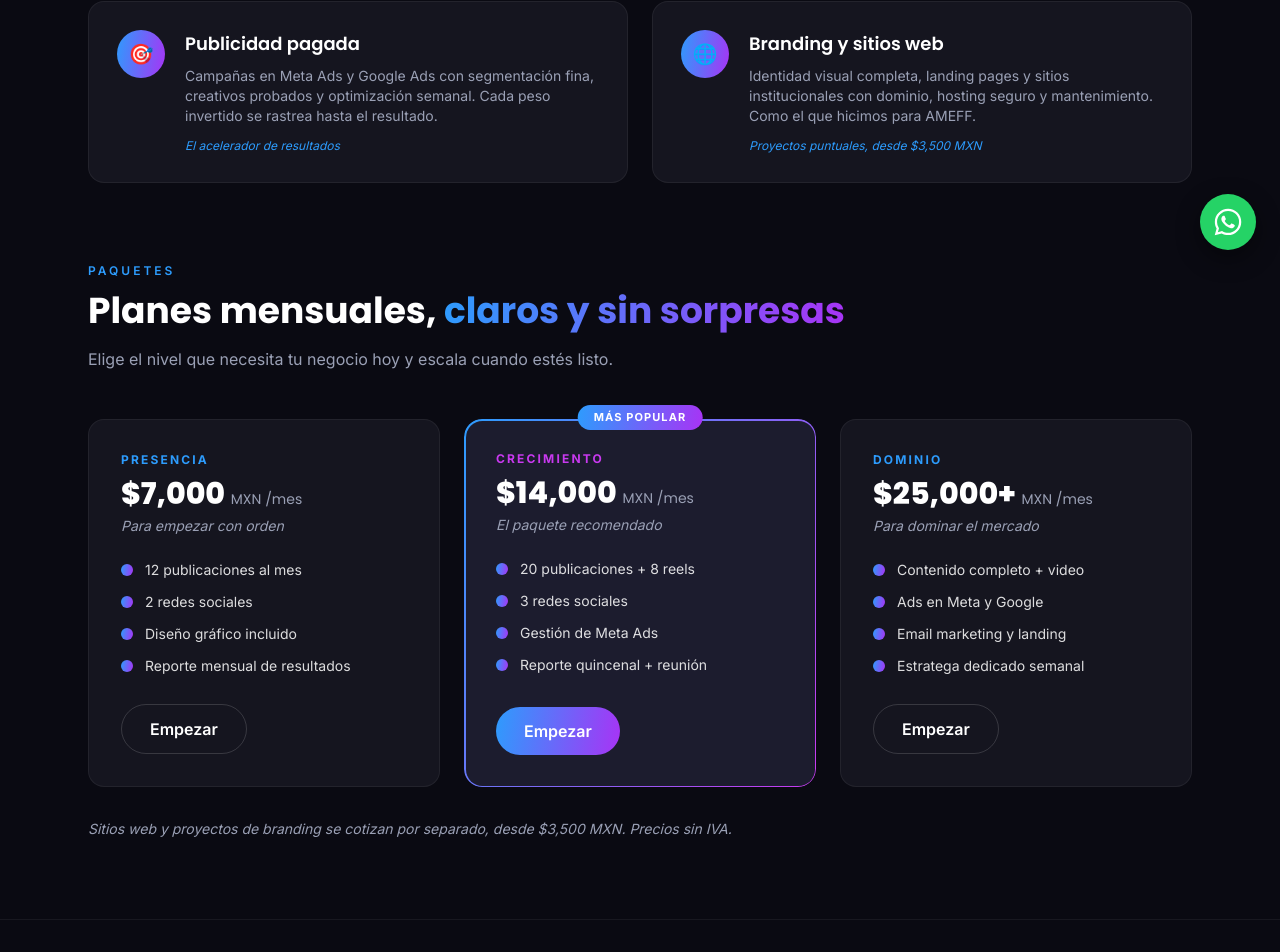
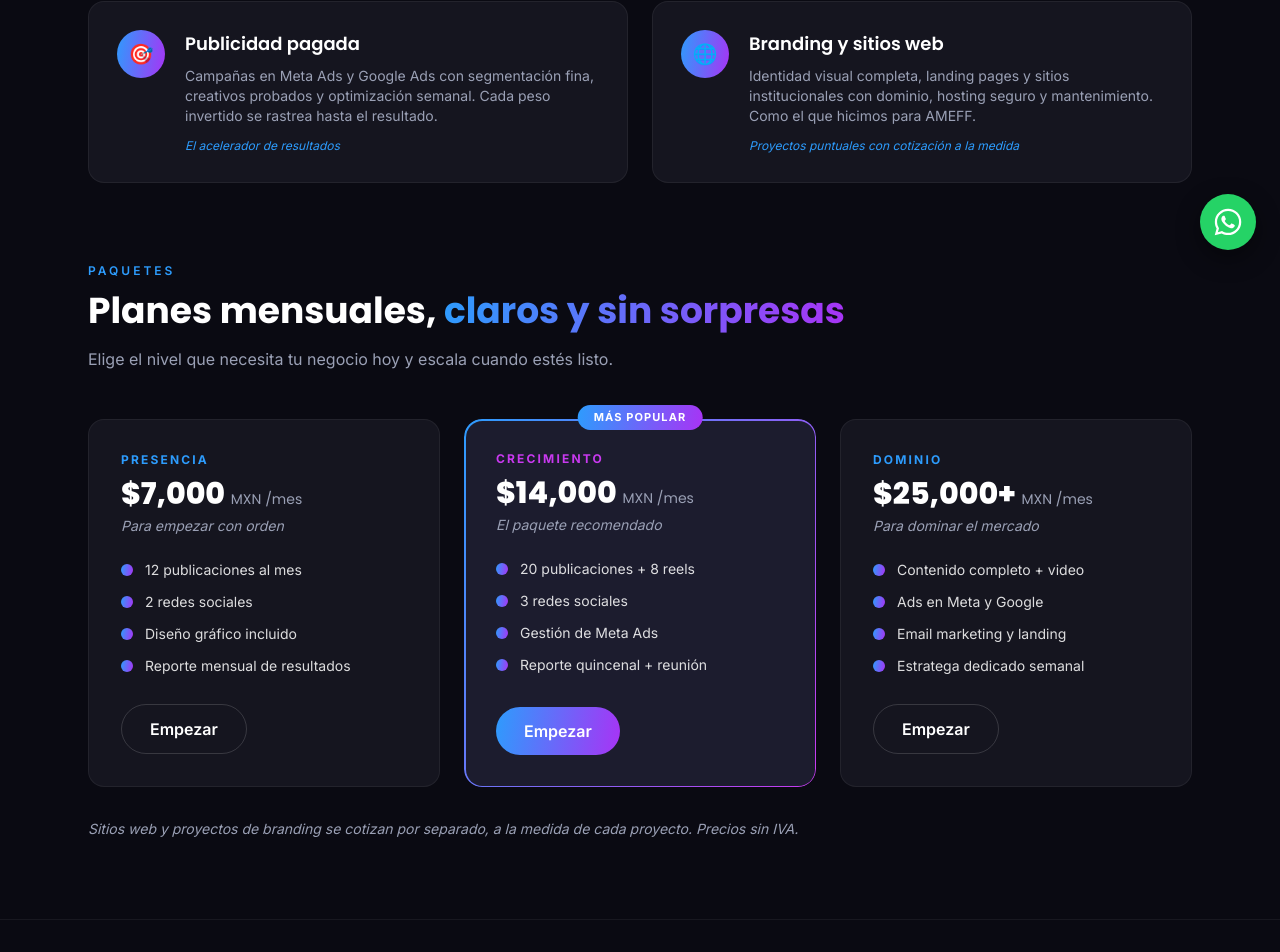
Before and after one commit to novumarketing/novu-web, a Next.js app: page /servicios in a window 1280 px wide. Shown: the part 526-1478 px from the top of the page. Built offline with nearby package versions, Linux system fonts and the light colour scheme.

Commit message:
Add files via upload

```diff
--- a/app/servicios/page.jsx
+++ b/app/servicios/page.jsx
@@ -6,7 +6,7 @@ const servicios = [
   ["📱", "Gestión de redes sociales", "Nos volvemos tu equipo de redes: estrategia mensual, calendario de contenido, publicación, respuesta a comentarios y mensajes. Tu marca activa todos los días, sin que tú pierdas tiempo.", "El servicio ancla del plan mensual"],
   ["🎬", "Creación de contenido", "Reels que la gente sí ve, diseño gráfico alineado a tu marca, textos que venden y sesiones de foto/video. Todo pensado para convertir, no solo para verse bonito.", "Lo que diferencia a NOVU visualmente"],
   ["🎯", "Publicidad pagada", "Campañas en Meta Ads y Google Ads con segmentación fina, creativos probados y optimización semanal. Cada peso invertido se rastrea hasta el resultado.", "El acelerador de resultados"],
-  ["🌐", "Branding y sitios web", "Identidad visual completa, landing pages y sitios institucionales con dominio, hosting seguro y mantenimiento. Como el que hicimos para AMEFF.", "Proyectos puntuales, desde $3,500 MXN"],
+  ["🌐", "Branding y sitios web", "Identidad visual completa, landing pages y sitios institucionales con dominio, hosting seguro y mantenimiento. Como el que hicimos para AMEFF.", "Proyectos puntuales con cotización a la medida"],
 ];
 
 const planes = [
@@ -56,7 +56,7 @@ export default function Servicios() {
             </div>
           ))}
         </div>
-        <p className="mt-8 text-sm italic text-muted">Sitios web y proyectos de branding se cotizan por separado, desde $3,500 MXN. Precios sin IVA.</p>
+        <p className="mt-8 text-sm italic text-muted">Sitios web y proyectos de branding se cotizan por separado, a la medida de cada proyecto. Precios sin IVA.</p>
       </Section>
     </main>
   );
```
